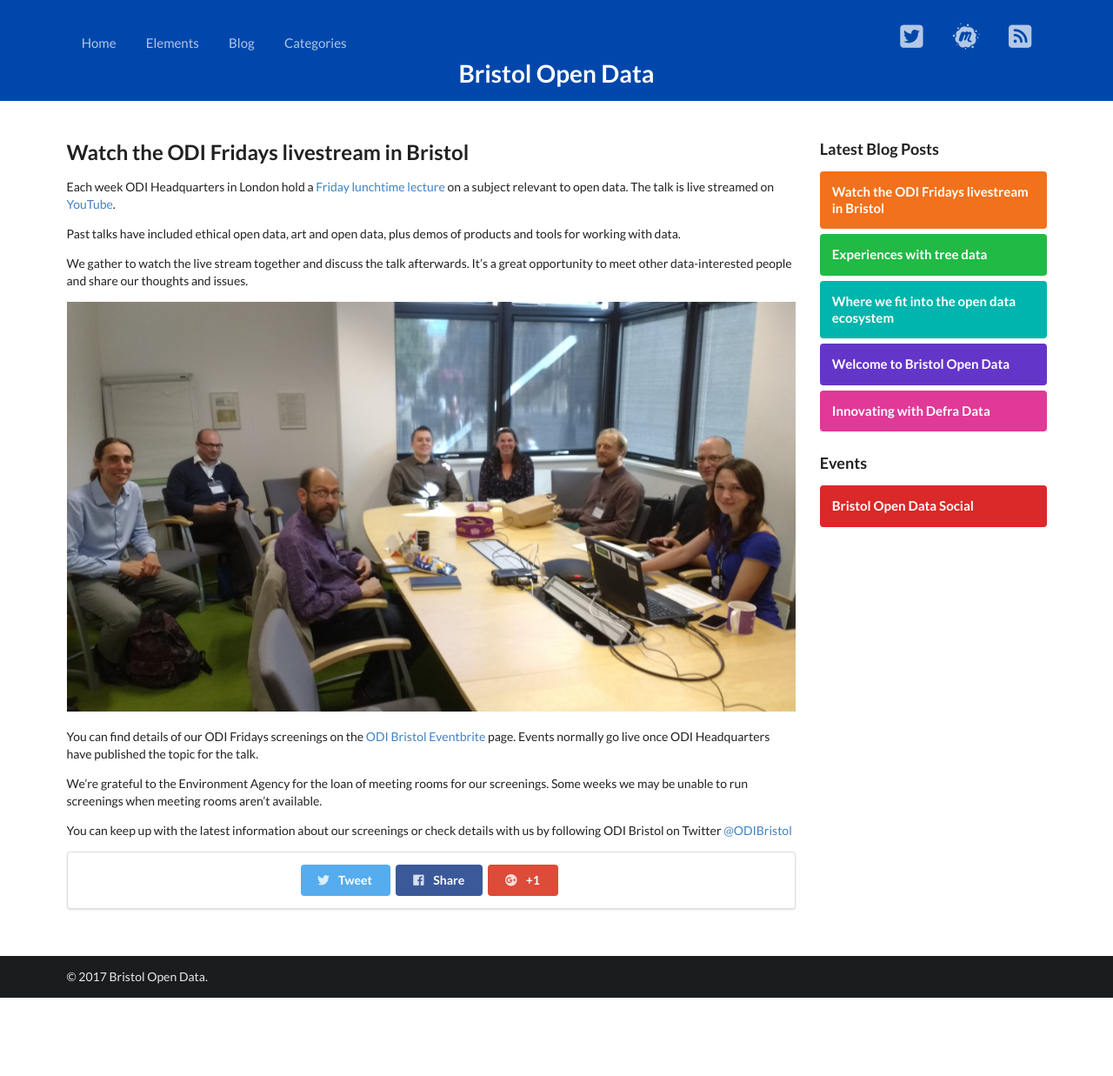
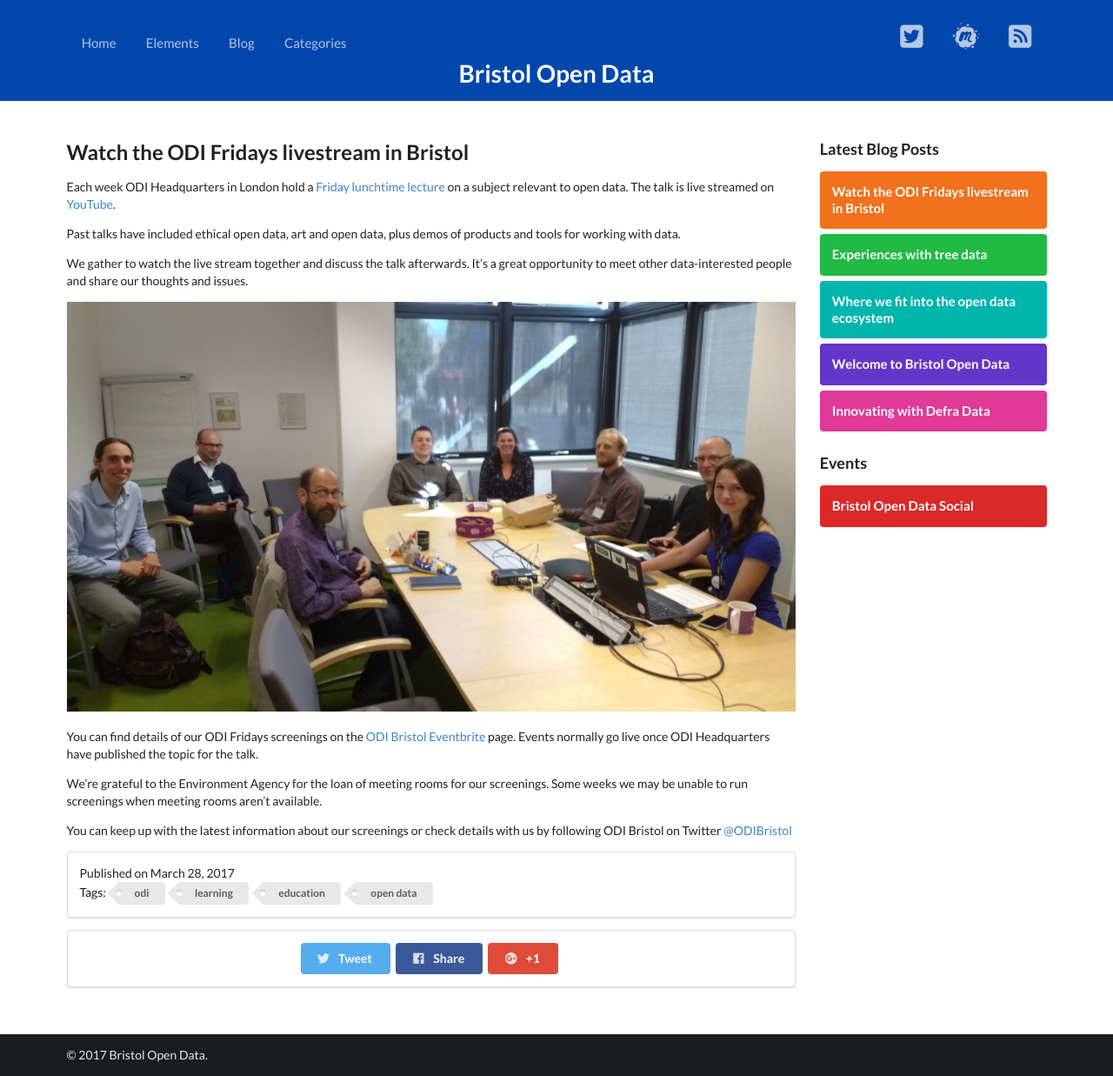
Before and after one commit to BristolOpenData/BristolOpenData.github.io, a Jekyll site: the page built from _posts/2017-03-28-odi-fridays-livestreams.md, in a window 1280 px wide. Shown: the whole page at 87% size. Built offline with Jekyll 4.4.1, drawn with Linux system fonts in a browser that asks for light colours; nearby versions of some CDN libraries; before the commit the page ends 1147 px from its top, so only the background shows below that.

Commit message:
Post meta
Need to work out how to search by tag (otherwise what's the use of
them?)

```diff
--- a/_layouts/post.html
+++ b/_layouts/post.html
@@ -13,6 +13,22 @@
                     <article>
                         <h2>{{page.title}}</h2>
                         {{ content }}
+
+                        <div class="ui left aligned segment">
+                            <div class="meta">
+                                {% if page.author %} Written by {{ page.author }} <br />{% endif %}
+                                Published on {{page.date | date: '%B %d, %Y'}}<br />
+
+                                {% if page.tags.size > 0 %}
+                                    Tag{% if page.tags.size > 1 %}s{% endif %}:
+                                    {% for tag in page.tags | sort %}
+                                        <span class="ui tag label">{{ tag }}</span>
+                                    {% endfor %}
+                                {% endif %}
+
+                            </div>
+                        </div>
+
                     </article>
 
                     {% include share.html %}
--- a/_posts/2017-03-28-odi-fridays-livestreams.md
+++ b/_posts/2017-03-28-odi-fridays-livestreams.md
@@ -4,6 +4,11 @@
 categories:
     - general
     - news
+tags:
+    - odi
+    - learning
+    - education
+    - open data
 ---
 
 Each week ODI Headquarters in London hold a [Friday lunchtime lecture](http://theodi.org/lunchtime-lectures) on a subject relevant to open data. The talk is live streamed on [YouTube](https://www.youtube.com/user/OpenDataInstituteUK).
```
